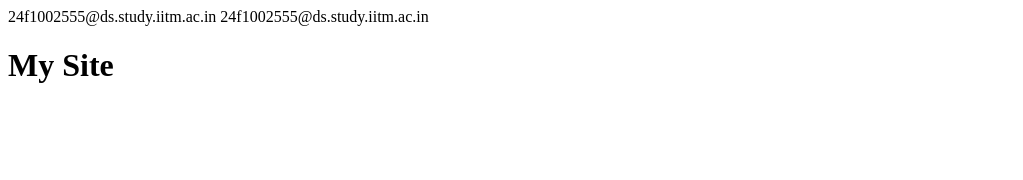
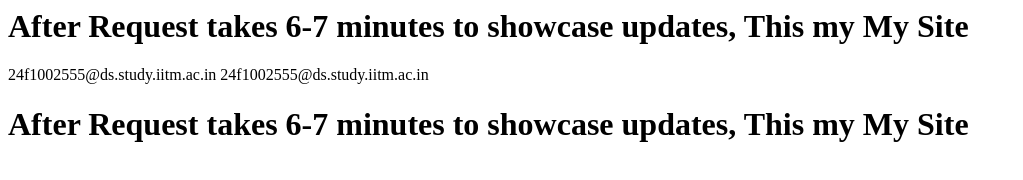
Before and after one commit to Pritul-Raut/my_site_task_tds, a plain HTML site: page index.html in a window 1280 px wide. Shown: the whole page, without its empty margins (0-1023 px from the left). Drawn offline with Linux system fonts and the light colour scheme.

Commit message:
Update index.html

```diff
--- a/index.html
+++ b/index.html
@@ -1,3 +1,4 @@
+<h1>After Request takes 6-7 minutes to showcase updates, This my My Site</h1>
 <!--email_off-->24f1002555@ds.study.iitm.ac.in<!--/email_off-->
 <a><!--email_off-->24f1002555@ds.study.iitm.ac.in<!--/email_off--></a>
-<h1>My Site</h1>
+<h1>After Request takes 6-7 minutes to showcase updates, This my My Site</h1>
```
